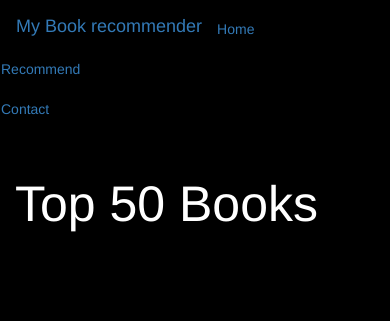
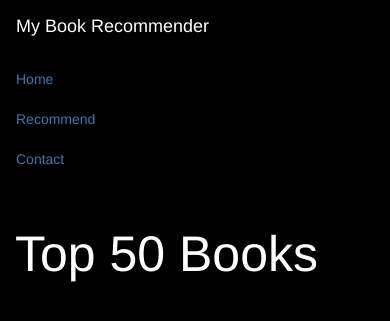
Before and after one commit to Ashish-100-tiwari/Book-Recommendation-website, a Flask app: page / in a window 390 px wide. Shown: the top 321 px of the page. Run offline with Flask 3, Linux system fonts and the light colour scheme; parts of the project's set-up code (start-up, migrations or seed data) failed here and were passed over.

Commit message:
Update index.html

```diff
--- a/templates/index.html
+++ b/templates/index.html
@@ -2,47 +2,75 @@
 <html lang="en">
 <head>
     <meta charset="UTF-8">
+    <meta name="viewport" content="width=device-width, initial-scale=1.0">
     <title>Book Recommender System</title>
     <!-- Latest compiled and minified CSS -->
     <link rel="stylesheet" href="https://cdn.jsdelivr.net/npm/bootstrap@3.3.7/dist/css/bootstrap.min.css" integrity="sha384-BVYiiSIFeK1dGmJRAkycuHAHRg32OmUcww7on3RYdg4Va+PmSTsz/K68vbdEjh4u" crossorigin="anonymous">
-</head>
     <style>
-    .text-white{
-        color:white
+        body {
+            background-color: black;
+            color: white;
+        }
+        .navbar {
+            background-color: #00a65;
+            color: white;
+        }
+        .navbar-brand {
+            color: white;
+        }
+        .card {
+            background-color: #333;
+            color: white;
+            margin-top: 20px;
+        }
+        .card-body {
+            padding: 20px;
+        }
+        .card-img-top {
+            width: 100%;
+            height: auto;
+        }
+        @media (min-width: 768px) {
+            .card {
+                margin-top: 50px;
+            }
         }
     </style>
-<body style="background-color:black">
+</head>
+<body>
 
-    <nav class="navbar" style="background-color:#00a65">
-        <a class="navbar-brand">My Book recommender</a>
+<nav class="navbar">
+    <div class="container">
+        <div class="navbar-header">
+            <a class="navbar-brand" href="#">My Book Recommender</a>
+        </div>
         <ul class="nav navbar-nav">
-            <li><a href="/">Home</a></li>
-            <li><a href="/recommend">Recommend</a></li>
-            <li><a>Contact</a></li>
+            <li><a href="#">Home</a></li>
+            <li><a href="#">Recommend</a></li>
+            <li><a href="#">Contact</a></li>
         </ul>
+    </div>
 </nav>
 
 <div class="container">
     <div class="row">
         <div class="col-md-12">
-                <h1 class="text-white" style="font-size:50px">Top 50 Books</h1>
+            <h1 style="font-size: 50px;">Top 50 Books</h1>
         </div>
 
         {% for i in range(book_name|length) %}
-                <div class="col-md-3" style="margin-top:50px">
+        <div class="col-md-3">
             <div class="card">
                 <div class="card-body">
-                            <img class="card-img-top" src="{{ image[i] }}">
-                            <p class="text-white">{{ book_name[i] }}</p>
-                            <h4 class="text-white">{{ author[i] }}</h4>
-                            <h4 class="text-white">Votes - {{ votes[i] }}</h4>
-                            <h4 class="text-white">Rating - {{ rating[i] }}</h4>
+                    <img class="card-img-top" src="{{ image[i] }}" alt="Book Image">
+                    <p>{{ book_name[i] }}</p>
+                    <h4>{{ author[i] }}</h4>
+                    <h4>Votes - {{ votes[i] }}</h4>
+                    <h4>Rating - {{ rating[i] }}</h4>
                 </div>
             </div>
         </div>
         {% endfor %}
-
-
     </div>
 </div>
 
```
Lines whose indentation alone changed are shown as unchanged.
